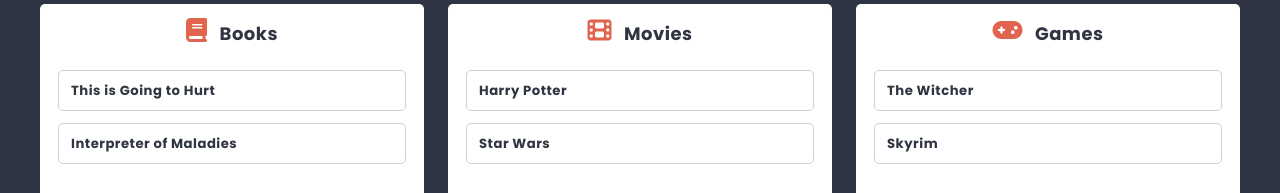
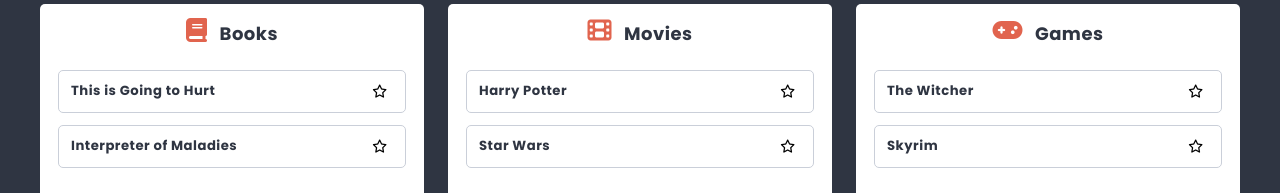
Before and after one commit to piotrkotulski/react_kodilla, a React (Create React App) app: page /list/1 in a window 1280 px wide. Shown: the part 398-591 px from the top of the page. Built offline with nearby package versions, Linux system fonts and the light colour scheme.

Commit message:
added page with favorit cards

```diff
--- a/src/components/Card/Card.js
+++ b/src/components/Card/Card.js
@@ -1,8 +1,24 @@
+import React from 'react';
 import styles from './Card.module.scss';
+import {useDispatch} from 'react-redux';
+import {toggleCardFavorite} from '../../redux/store';
 
-const Card = props => {
+const Card = ({title, isFavorite, id}) => {
+    const dispatch = useDispatch();
+
+    const handleToggleFavorite = () => {
+        dispatch(toggleCardFavorite(id));
+    };
+
+    const favoriteClassName = isFavorite ? styles.favorite : '';
+
     return (
-        <li className={styles.card}>{props.title}</li>
+        <li className={`${styles.card} ${favoriteClassName}`}>
+            {title}
+            <button className={styles.favoriteButton} onClick={handleToggleFavorite}>
+                <i className="fa-regular fa-star"></i>
+            </button>
+        </li>
     );
 };
 
--- a/src/components/Card/Card.module.scss
+++ b/src/components/Card/Card.module.scss
@@ -11,3 +11,19 @@
   justify-content: space-between;
   font-weight: bold;
 }
+
+.favorite {
+  background-color: #f7f7f7;
+  border: 1px solid #ccc;
+
+  i {
+    color: darkorange;
+  }
+}
+
+
+.favoriteButton {
+  background-color: transparent;
+  border: none;
+  cursor: pointer;
+}
--- a/src/components/Column/Column.js
+++ b/src/components/Column/Column.js
@@ -1,8 +1,8 @@
 import styles from "./Column.module.scss";
 import Card from "../Card/Card";
 import CardForm from "../CardForm/CardForm";
-import { useSelector } from 'react-redux';
-import { getFilteredCards } from '../../redux/store';
+import {useSelector} from 'react-redux';
+import {getFilteredCards} from '../../redux/store';
 
 const Column = props => {
 
@@ -15,9 +15,9 @@
                 <span className={styles.icon + ' fa fa-' + props.icon}/>
                 {props.title}</h2>
             <ul className={styles.cards}>
-                {cards.map(card => <Card key={card.id} title={card.title} />)}
+                {cards.map(card => <Card key={card.id} title={card.title} id={card.id} isFavorite={card.isFavorite}/>)}
             </ul>
-            <CardForm columnId={props.id}  />
+            <CardForm columnId={props.id}/>
         </article>
     )
 }
--- a/src/components/Favorite/Favorite.js
+++ b/src/components/Favorite/Favorite.js
@@ -1,9 +1,22 @@
+import React from 'react';
+import {useSelector} from 'react-redux';
 import styles from './Favorite.module.scss';
+import Card from '../Card/Card';
+
+
 const Favorite = () => {
+    const favoriteCards = useSelector(state => state.cards.filter(card => card.isFavorite));
+
     return (
         <div>
             <h1 className={styles.bigHeader}>Favorite</h1>
-            <p>lorem ipsum</p>
+            <div className={styles.listBox}>
+                <ul className={styles.cards}>
+                    {favoriteCards.map(card => (
+                        <Card key={card.id} title={card.title} isFavorite={card.isFavorite} id={card.id}/>
+                    ))}
+                </ul>
+            </div>
         </div>
     )
 }
--- a/src/components/Favorite/Favorite.module.scss
+++ b/src/components/Favorite/Favorite.module.scss
@@ -1,6 +1,35 @@
+@use "sass:math";
 @import '../../styles/settings.scss';
 
-.bigHeader{
+
+.bigHeader {
   text-transform: uppercase;
   text-align: center;
 }
+
+.listBox {
+  display: flex;
+  justify-content: center;
+
+  .cards {
+    flex-shrink: 0;
+    width: calc(33% - 12px);
+    background: $color-light;
+    margin-top: 100px;
+    padding: 20px;
+    border-radius: $radius;
+    box-shadow: 0 math.div($base-size, 4) 0 rgba(0, 0, 0, 0.3);
+    color: $color-dark;
+  }
+}
+
+
+@media (max-width: 767px) {
+  .listBox {
+    margin: 0 30px;
+
+    .cards {
+      width: 100%;
+    }
+  }
+}
--- a/src/redux/initialState.js
+++ b/src/redux/initialState.js
@@ -27,12 +27,12 @@
     ],
 
     cards: [
-        { id: 1, columnId: 1, title: 'This is Going to Hurt' },
-        { id: 2, columnId: 1, title: 'Interpreter of Maladies' },
-        { id: 3, columnId: 2, title: 'Harry Potter' },
-        { id: 4, columnId: 2, title: 'Star Wars' },
-        { id: 5, columnId: 3, title: 'The Witcher' },
-        { id: 6, columnId: 3, title: 'Skyrim' }
+        { id: 1, columnId: 1, isFavorite: false, title: 'This is Going to Hurt' },
+        { id: 2, columnId: 1, isFavorite: false, title: 'Interpreter of Maladies' },
+        { id: 3, columnId: 2, isFavorite: false, title: 'Harry Potter' },
+        { id: 4, columnId: 2, isFavorite: false, title: 'Star Wars' },
+        { id: 5, columnId: 3, isFavorite: false, title: 'The Witcher' },
+        { id: 6, columnId: 3, isFavorite: false, title: 'Skyrim' }
     ],
 
     lists: [
--- a/src/redux/store.js
+++ b/src/redux/store.js
@@ -33,6 +33,12 @@
         },
     };
 };
+export const toggleCardFavorite = (cardId) => {
+    return {
+        type: 'TOGGLE_CARD_FAVORITE',
+        payload: cardId,
+    };
+};
 
 const reducer = (state, action) => {
     switch (action.type) {
@@ -44,6 +50,7 @@
             const newCard = {
                 id: shortid(),
                 columnId: action.payload.columnId,
+                isFavorite: false,
                 title: action.payload.title
             };
             return {
@@ -65,6 +72,8 @@
                 ...state,
                 lists: [...state.lists, newList],
             };
+        case 'TOGGLE_CARD_FAVORITE':
+            return { ...state, cards: state.cards.map(card => (card.id === action.payload) ? { ...card, isFavorite: !card.isFavorite } : card) };
 
         default:
             return state;
```
Also changed, not shown: src/components/CardForm/CardForm.js (+5 -5 lines).
